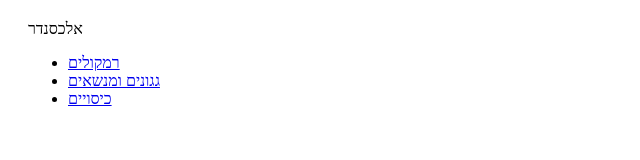
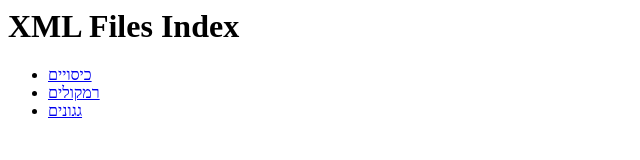
Before and after one commit to orzigelboim/zaptesting, a plain HTML site: page index.html in a window 1280 px wide. Shown: the whole page, without its empty margins (0-640 px from the left). Drawn offline with Linux system fonts and the light colour scheme.

Commit message:
Update index.html

```diff
--- a/index.html
+++ b/index.html
@@ -1,50 +1,13 @@
-<!DOCTYPE html>
-
 <html>
 <head>
-    <meta charset="utf-8" />
-    <meta name="viewport" content="width=device-width, initial-scale=1.0">
-    <meta http-equiv="X-UA-Compatible" content="IE=edge,chrome=1">
-
-    <title>Index</title>
-    <div class="col-md-6" style="margin:20px;">
-        <div class="portlet yellow-lemon box">
-            <div class="portlet-title">
-                <div class="caption">
-                    <i class="fa fa-cogs"></i>אלכסנדר
-                </div>
-
-            </div>
-            <div class="portlet-body">
-                <div id="tree_3" class="tree-demo jstree jstree-3 jstree-default" role="tree" aria-activedescendant="j3_1">
-                    <ul class="jstree-container-ul jstree-children">
-                            <li role="treeitem" id="j3_14" class="jstree-node  jstree-leaf jstree-last" aria-selected="false">
-                                <i class="jstree-icon jstree-ocl"></i>
-                                <a class="jstree-anchor" href="speakers.xml" target="_blank">
-                                    <i class="jstree-icon jstree-themeicon fa fa-folder icon-state-warning icon-lg jstree-themeicon-custom"></i>רמקולים
-                                </a>
-                            </li>
-                          <li role="treeitem" id="j3_14" class="jstree-node  jstree-leaf jstree-last" aria-selected="false">
-                                <i class="jstree-icon jstree-ocl"></i>
-                                <a class="jstree-anchor" href="roof_bars.xml" target="_blank">
-                                    <i class="jstree-icon jstree-themeicon fa fa-folder icon-state-warning icon-lg jstree-themeicon-custom"></i>גגונים ומנשאים
-                                </a>
-                            </li>
-                          <li role="treeitem" id="j3_14" class="jstree-node  jstree-leaf jstree-last" aria-selected="false">
-                                <i class="jstree-icon jstree-ocl"></i>
-                                <a class="jstree-anchor" href="Covers.xml" target="_blank">
-                                    <i class="jstree-icon jstree-themeicon fa fa-folder icon-state-warning icon-lg jstree-themeicon-custom"></i>כיסויים
-                                </a>
-                            </li>
-                    </ul>
-                </div>
-
-            </div>
-        </div>
-    </div>
+<title>XML Index</title>
 </head>
 <body>
-    <div>
-    </div>
+<h1>XML Files Index</h1>
+<ul>
+  <li><a href="Covers.xml">כיסויים</a></li>
+  <li><a href="Speakers.xml">רמקולים</a></li>
+  <li><a href="Gagon.xml">גגונים</a></li>
+</ul>
 </body>
 </html>
```
